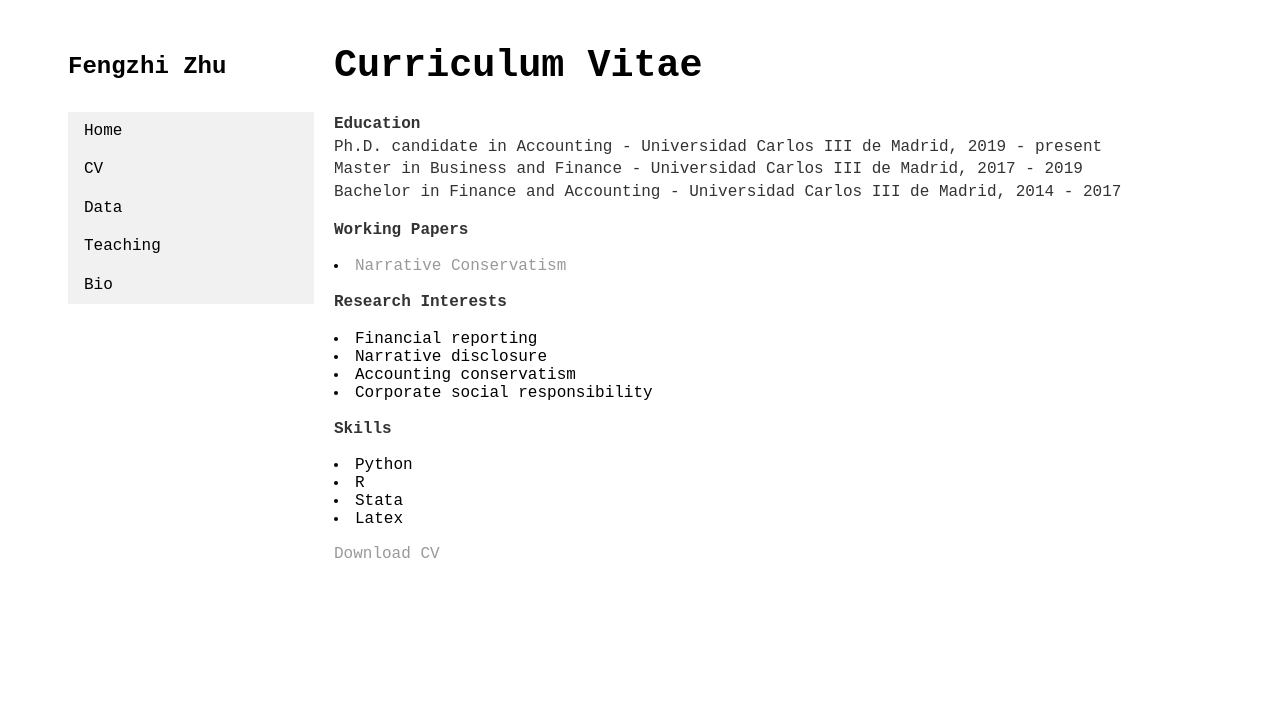
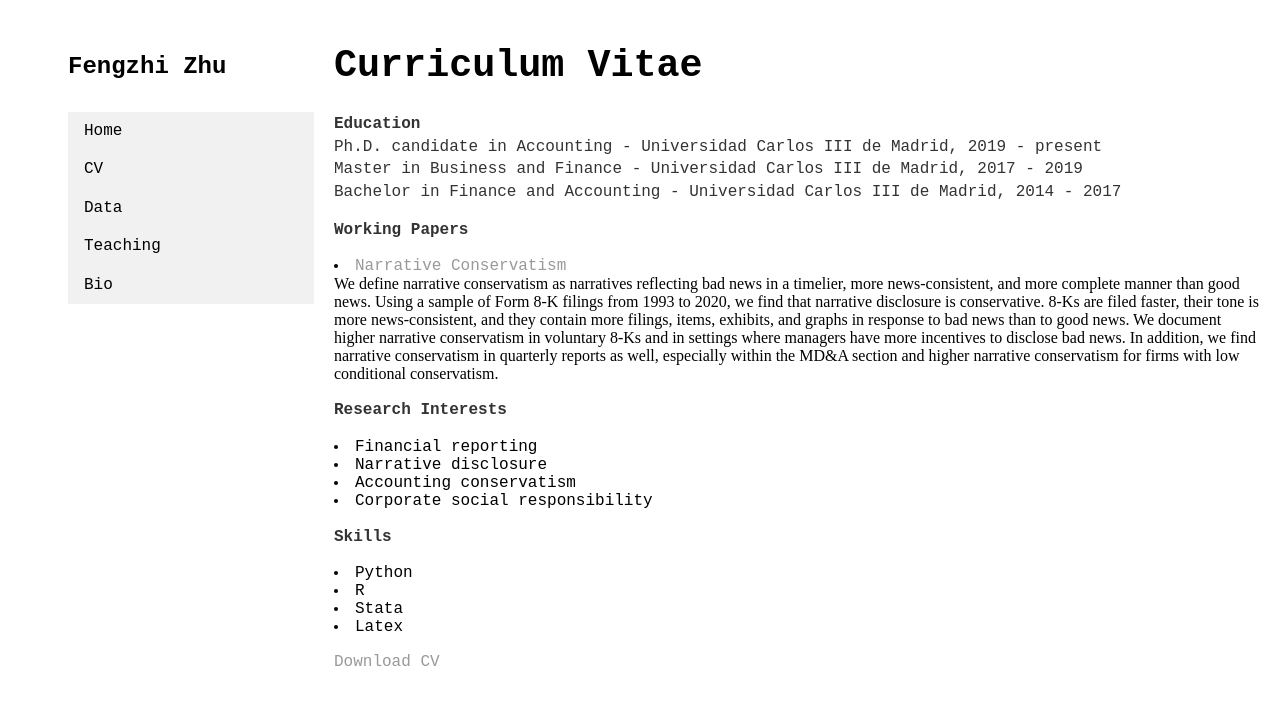
Before and after one commit to fengzhi22/fengzhi22.github.io, a Jekyll site: the page built from cv/index.html, in a window 1280 px wide. Shown: the top 705 px of the page. Built offline with Jekyll 4.4.1, drawn with Linux system fonts in a browser that asks for light colours.

Commit message:
update SSRN link for NC

```diff
--- a/cv/index.html
+++ b/cv/index.html
@@ -17,7 +17,8 @@
 					<p>
 					<working papers>
 					<strong>Working Papers</strong><br>
-					<li><a href="https://github.com/fengzhi22/narrative_conservatism">Narrative Conservatism</a></li>
+					<li><a href="https://papers.ssrn.com/sol3/papers.cfm?abstract_id=3890187">Narrative Conservatism</a></li>
+					We define narrative conservatism as narratives reflecting bad news in a timelier, more news-consistent, and more complete manner than good news. Using a sample of Form 8-K filings from 1993 to 2020, we find that narrative disclosure is conservative. 8-Ks are filed faster, their tone is more news-consistent, and they contain more filings, items, exhibits, and graphs in response to bad news than to good news. We document higher narrative conservatism in voluntary 8-Ks and in settings where managers have more incentives to disclose bad news. In addition, we find narrative conservatism in quarterly reports as well, especially within the MD&A section and higher narrative conservatism for firms with low conditional conservatism.
 					</working papers>
 					</p>
 
```
Also changed, not shown: 1 other file.
